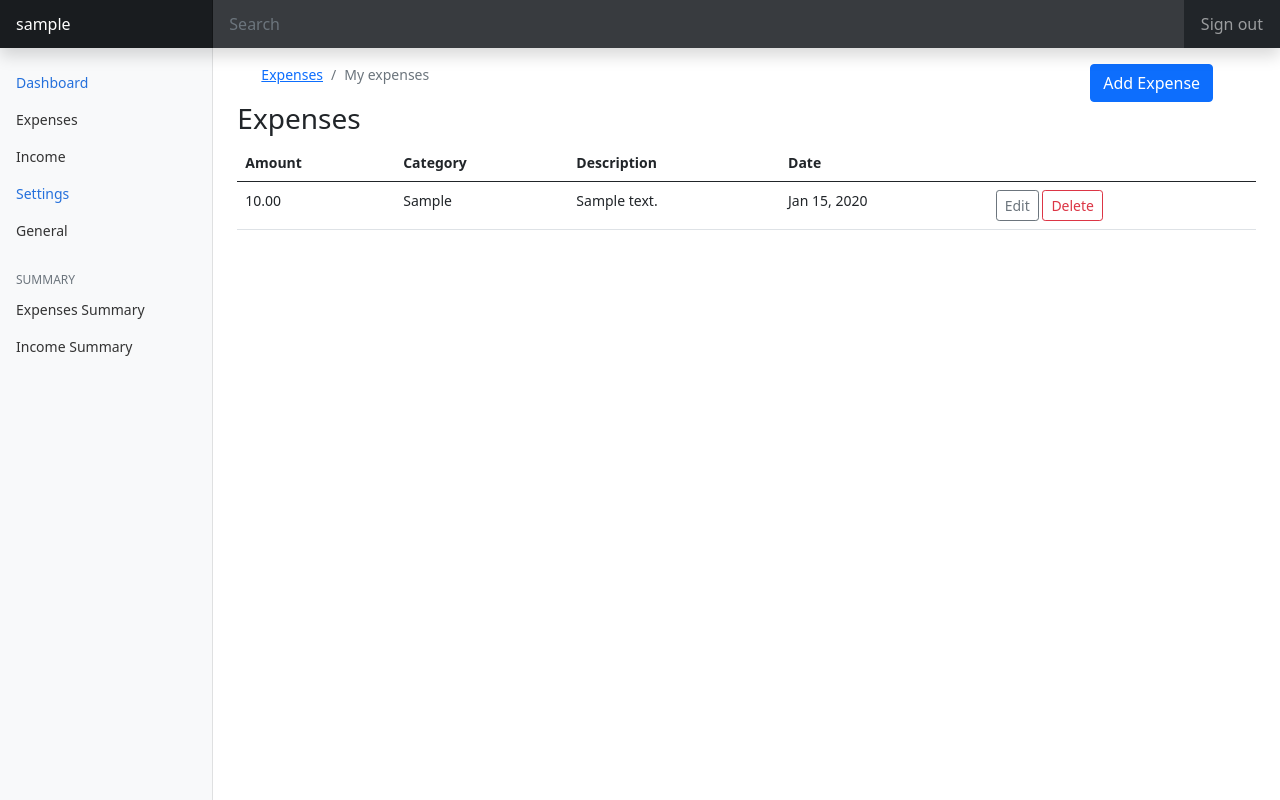
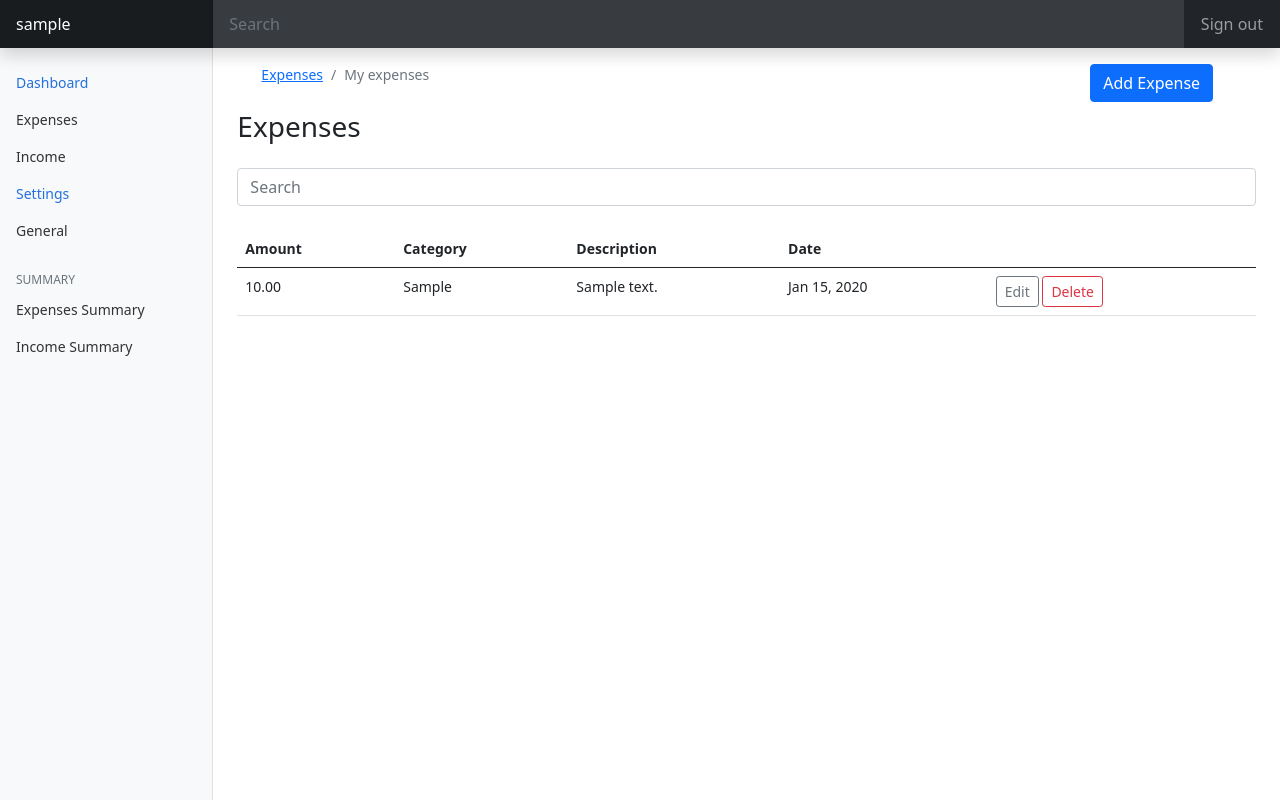
Before and after one commit to MBalayeva/expenses, a Django app: page / in a window 1280 px wide. Run offline with Django 3.2, Linux system fonts and the light colour scheme; a user stored in the database is signed in; tables that the repository leaves empty hold one stand-in row (values such as "Sample post"); some libraries are stand-ins or nearby versions.

Commit message:
ajax search added for expenses

```diff
--- a/authentication/views.py
+++ b/authentication/views.py
@@ -2,11 +2,10 @@ from django.shortcuts import render, redirect
 from django.views import View
 from django.contrib.auth.models import User
 from django.contrib import messages
-from django.core.mail import EmailMessage
 from django.http import JsonResponse
 from validate_email import validate_email
 from django.contrib.sites.shortcuts import get_current_site
-from django.utils.encoding import force_bytes, force_text, DjangoUnicodeDecodeError
+from django.utils.encoding import force_bytes, force_text
 from django.core.mail import send_mail
 from django.contrib.sites.shortcuts import get_current_site
 from django.utils.http import urlsafe_base64_decode, urlsafe_base64_encode
--- a/expenses/static/expenses/js/main.js
+++ b/expenses/static/expenses/js/main.js
@@ -0,0 +1,56 @@
+const searchField = document.getElementById('searchField')
+const tableContainer = document.getElementById('table-container')
+const tableSearchContainer = document.getElementById('table-search-container')
+const paginationContainer = document.getElementById('pagination-container')
+const tableSearchBody = document.getElementById('table-search-body')
+const noResults = document.getElementById('no-results')
+
+const csrf = document.getElementsByName('csrfmiddlewaretoken')[0].value
+
+tableSearchContainer.style.display = 'none'
+
+searchField.addEventListener('keyup', (e) => {
+    const searchText = e.target.value
+
+    if(searchText.trim().length > 0) {
+        $.ajax({
+            type: "post",
+            url: "/search-expenses/",
+            data: {
+              "searchText": searchText,
+              "csrfmiddlewaretoken": csrf,
+            },
+            success: (res) => {
+              tableSearchBody.innerHTML = ''
+
+              tableContainer.style.display = 'none'
+              tableSearchContainer.style.display = 'block'
+
+              if(res.length === 0) {
+                paginationContainer.style.display = 'none'
+                tableSearchContainer.style.display = 'none'
+                noResults.style.display = 'block'
+              } else {
+                noResults.style.display = 'none'
+                res.forEach(item => {
+                    tableSearchBody.innerHTML += `
+                        <tr>
+                            <td>${item.amount}</td>
+                            <td>${item.category}</td>
+                            <td>${item.description}</td>
+                            <td>${item.date}</td>
+                        </tr>
+                    `
+                })
+              }
+            },
+            error: (jqXHR, errorThrown, textStatus) => {
+                console.log(errorThrown)
+            },
+        });
+    } else {
+        tableContainer.style.display = 'block'
+        paginationContainer.style.display = 'block'
+        tableSearchContainer.style.display = 'none'
+    }
+})
--- a/expenses/templates/expenses/index.html
+++ b/expenses/templates/expenses/index.html
@@ -1,4 +1,6 @@
-{% extends "base.html" %} {% block content %}
+{% extends "base.html" %}
+{% load static %}
+{% block content %}
 <div class="container pt-3">
   <div class="row">
     <div class="col-md-10">
@@ -14,9 +16,14 @@
     </div>
   </div>
 </div>
-<h3>Expenses</h3>
+<h3 class="mt-2">Expenses</h3>
+<div class="form-group mt-4">
+  {% csrf_token %}
+  <input type="text" class="form-control" id="searchField" placeholder="Search">
+</div>
 {% if expenses %}
-  <table class="table table-stripped table-hover">
+<div id="table-container">
+  <table class="table table-stripped table-hover mt-4">
     <thead>
       <tr>
         <th>Amount</th>
@@ -42,8 +49,27 @@
     {% endfor %}
     </tbody>
   </table>
+</div>
+
+<p id="no-results" class="mt-4" style="display: none;">No results </p>
+
+<div id="table-search-container">
+  <table class="table table-stripped table-hover mt-4">
+    <thead>
+      <tr>
+        <th>Amount</th>
+        <th>Category</th>
+        <th>Description</th>
+        <th>Date</th>
+        <th></th>
+      </tr>
+    </thead>
+    <tbody id="table-search-body"></tbody>
+  </table>
+</div>
 
   {% if expenses.count > 2 %}
+    <div id="pagination-container">
       <div class="d-flex justify-content-between align-items-center mt-4">
         <p>Page {{page_obj.number}} of {{page_obj.paginator.num_pages}}</p>
         <nav aria-label="Page navigation example">
@@ -59,6 +85,8 @@
           </ul>
         </nav>
       </div>
+    </div>
   {% endif %}
 {% endif %}
+<script src="{% static 'expenses/js/main.js' %}"></script>
 {% endblock content %}
--- a/expenses/urls.py
+++ b/expenses/urls.py
@@ -6,4 +6,5 @@ urlpatterns = [
     path("add-expenses/", views.add_expenses, name="add-expenses"),
     path("edit-expense/<int:id>", views.edit_expense, name="edit-expense"),
     path("delete-expense/<int:pk>/", views.ExpenseDeleteView.as_view(), name="delete-expense"),
+    path("search-expenses/", views.search_expenses, name="search-expenses"),
 ]
--- a/expenses/views.py
+++ b/expenses/views.py
@@ -5,6 +5,20 @@ from .models import Expense, Category
 from django.urls import reverse_lazy
 from django.views.generic.edit import DeleteView
 from django.core.paginator import Paginator
+from django.http import JsonResponse
+
+def search_expenses(request):
+    search_str = request.POST.get('searchText')
+
+    expenses = Expense.objects.filter(
+        amount__istartswith=search_str, owner=request.user) | Expense.objects.filter(
+        date__istartswith=search_str, owner=request.user) | Expense.objects.filter(
+        description__icontains=search_str, owner=request.user) | Expense.objects.filter(
+        category__icontains=search_str, owner=request.user)
+
+    data = expenses.values()
+    return JsonResponse(list(data), safe=False)
+
 
 # Create your views here.
 @login_required(login_url='authentication/login')
--- a/templates/base.html
+++ b/templates/base.html
@@ -55,13 +55,12 @@
     </div>
 
     <script
-      src="https://code.jquery.com/jquery-3.6.0.slim.js"
-      integrity="sha256-HwWONEZrpuoh951cQD1ov2HUK5zA5DwJ1DNUXaM6FsY="
+      src="https://code.jquery.com/jquery-3.6.0.min.js"
+      integrity="sha256-/xUj+3OJU5yExlq6GSYGSHk7tPXikynS7ogEvDej/m4="
       crossorigin="anonymous"
     ></script>
     <script src="https://cdn.jsdelivr.net/npm/feather-icons@4.28.0/dist/feather.min.js"></script>
     <script src="https://cdn.jsdelivr.net/npm/chart.js@2.9.4/dist/Chart.min.js"></script>
     <script src="{% static 'js/bootstrap.min.js' %}"></script>
-    <script src="{% static 'expenses/js/main.js' %}"></script>
   </body>
 </html>
--- a/templates/base_auth.html
+++ b/templates/base_auth.html
@@ -23,8 +23,6 @@
       integrity="sha256-/xUj+3OJU5yExlq6GSYGSHk7tPXikynS7ogEvDej/m4="
       crossorigin="anonymous"
     ></script>
-    <script src="https://cdn.jsdelivr.net/npm/feather-icons@4.28.0/dist/feather.min.js"></script>
-    <script src="https://cdn.jsdelivr.net/npm/chart.js@2.9.4/dist/Chart.min.js"></script>
     <script src="{% static 'js/bootstrap.min.js' %}"></script>
     <script src="{% static 'expenses/js/main.js' %}"></script>
   </body>
```
Also changed, not shown: 1 other file. Lines whose indentation alone changed are shown as unchanged.
